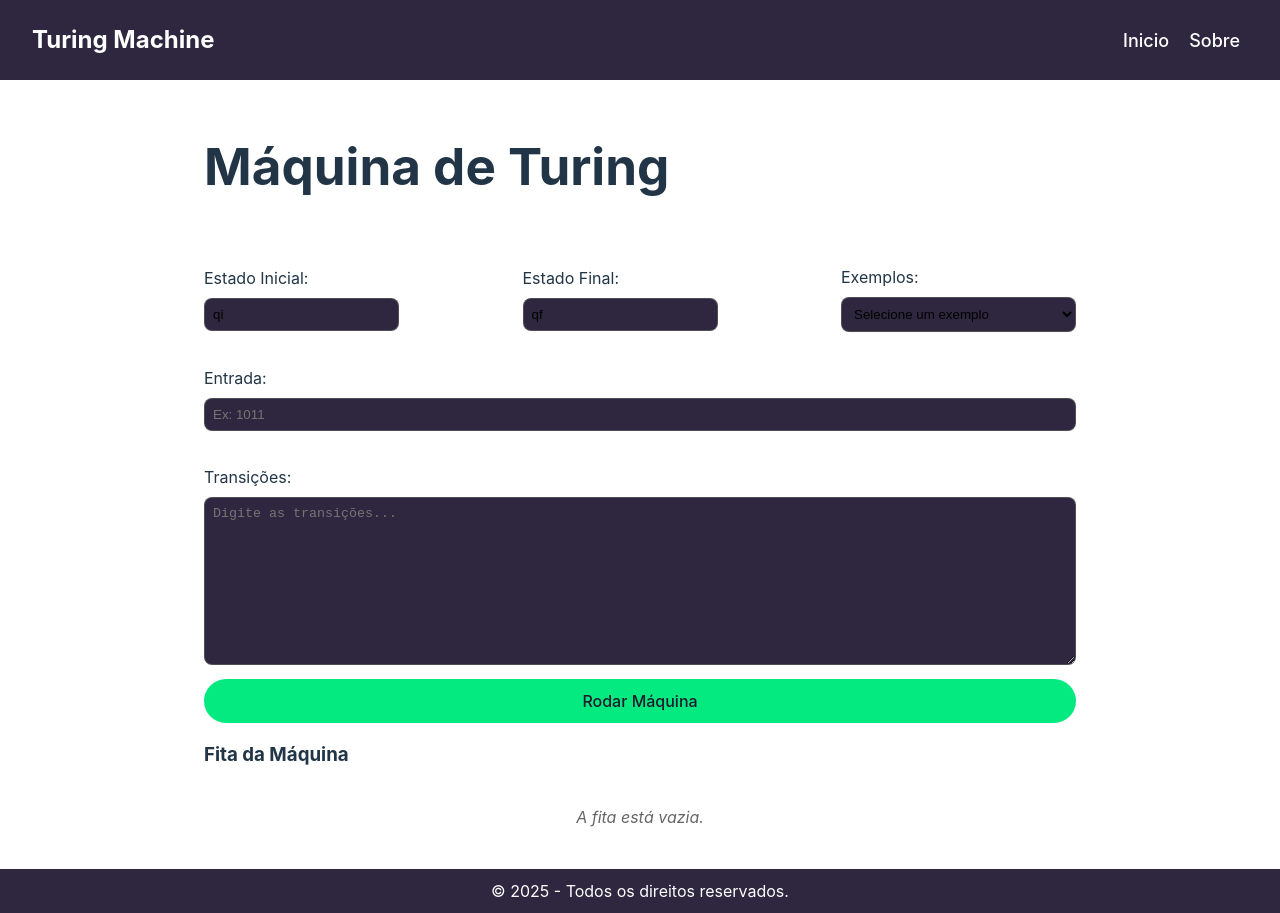
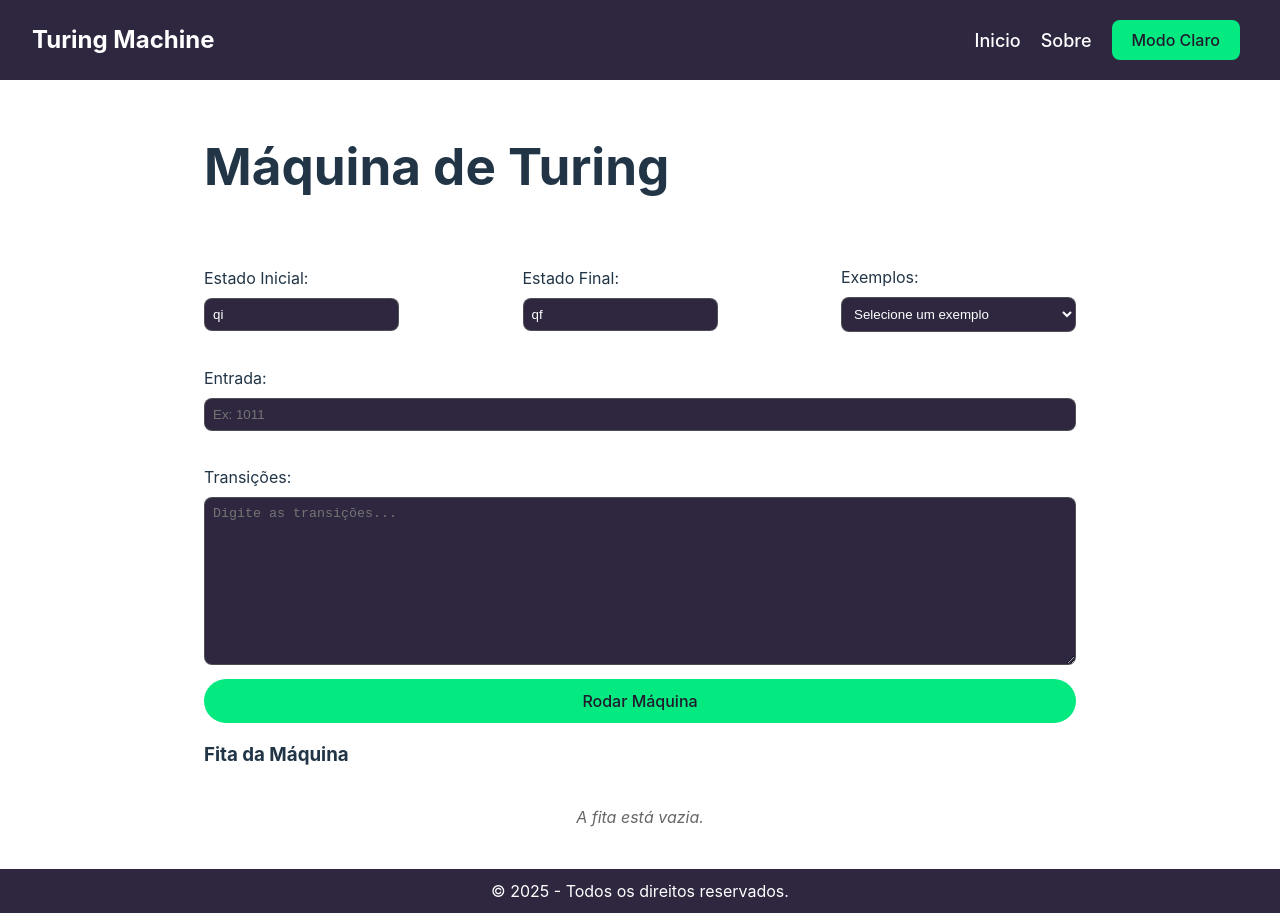
Before and after one commit to vctrwesley/turing-simulator, a React (Vite) app: page / in a window 1280 px wide. Built offline with nearby package versions, Linux system fonts and the light colour scheme.

Commit message:
subindo modo dark

```diff
--- a/src/components/layout/navbar.css
+++ b/src/components/layout/navbar.css
@@ -28,3 +28,16 @@
   font-size: 24px;
   margin: 32px;
 }
+
+.theme-toggle {
+  background: var(--primary-color);
+  color: #201B2C;
+  border: none;
+  padding: 10px 20px;
+  cursor: pointer;
+  margin-left: 20px;
+}
+
+.theme-toggle:hover {
+  background: var(--primary-hover-color);
+}
--- a/src/components/layout/navbar.tsx
+++ b/src/components/layout/navbar.tsx
@@ -1,7 +1,16 @@
 import { Link } from 'react-router-dom';
+import { useState } from 'react';
 import './navbar.css';
 
 const Navbar = () => {
+  const [theme, setTheme] = useState('light');
+
+  const toggleTheme = () => {
+    const newTheme = theme === 'light' ? 'dark' : 'light';
+    setTheme(newTheme);
+    document.documentElement.setAttribute('data-theme', newTheme);
+  };
+
   return (
     <nav className="navbar">
       <h1 className="logo">Turing Machine</h1>
@@ -12,6 +21,9 @@ const Navbar = () => {
           <a className="nav-item">
             <Link to="/about" className="nav-link">Sobre</Link>
           </a>
+          <button onClick={toggleTheme} className="theme-toggle">
+            {theme === 'light' ? 'Modo Claro' : 'Modo Escuro'}
+          </button>
       </div>
     </nav>
   );
--- a/src/index.css
+++ b/src/index.css
@@ -13,13 +13,23 @@
 
 
   color-scheme: light dark;
-  color: rgba(255, 255, 255, 0.87);
-  background-color: #201B2C;
+  color: var(--text-color);
+  background-color: var(--background-color);
 
   font-synthesis: none;
   text-rendering: optimizeLegibility;
   -webkit-font-smoothing: antialiased;
   -moz-osx-font-smoothing: grayscale;
+}
+
+[data-theme="dark"] {
+  --primary-color: #05E981;
+  --primary-hover-color: #A1FED2;
+  --background-color: #ffffff;
+  --bg-secondary: #f0f0f0;
+  --text-color: #201B2C;
+  --text-secondary: #000000;
+  --border: #5d5d5dbb;
 }
 
 a {
--- a/src/pages/home.css
+++ b/src/pages/home.css
@@ -32,6 +32,7 @@
   border-radius: 8px;
   border: 1px solid var(--border);
   background: var(--bg-secondary);
+  color: var(--text-color);
 }
 
 .container {
@@ -46,6 +47,7 @@
   background: var(--bg-secondary);
   resize: vertical;
   min-height: 150px;
+  color: var(--text-color);
 }
 
 .form button {
```
